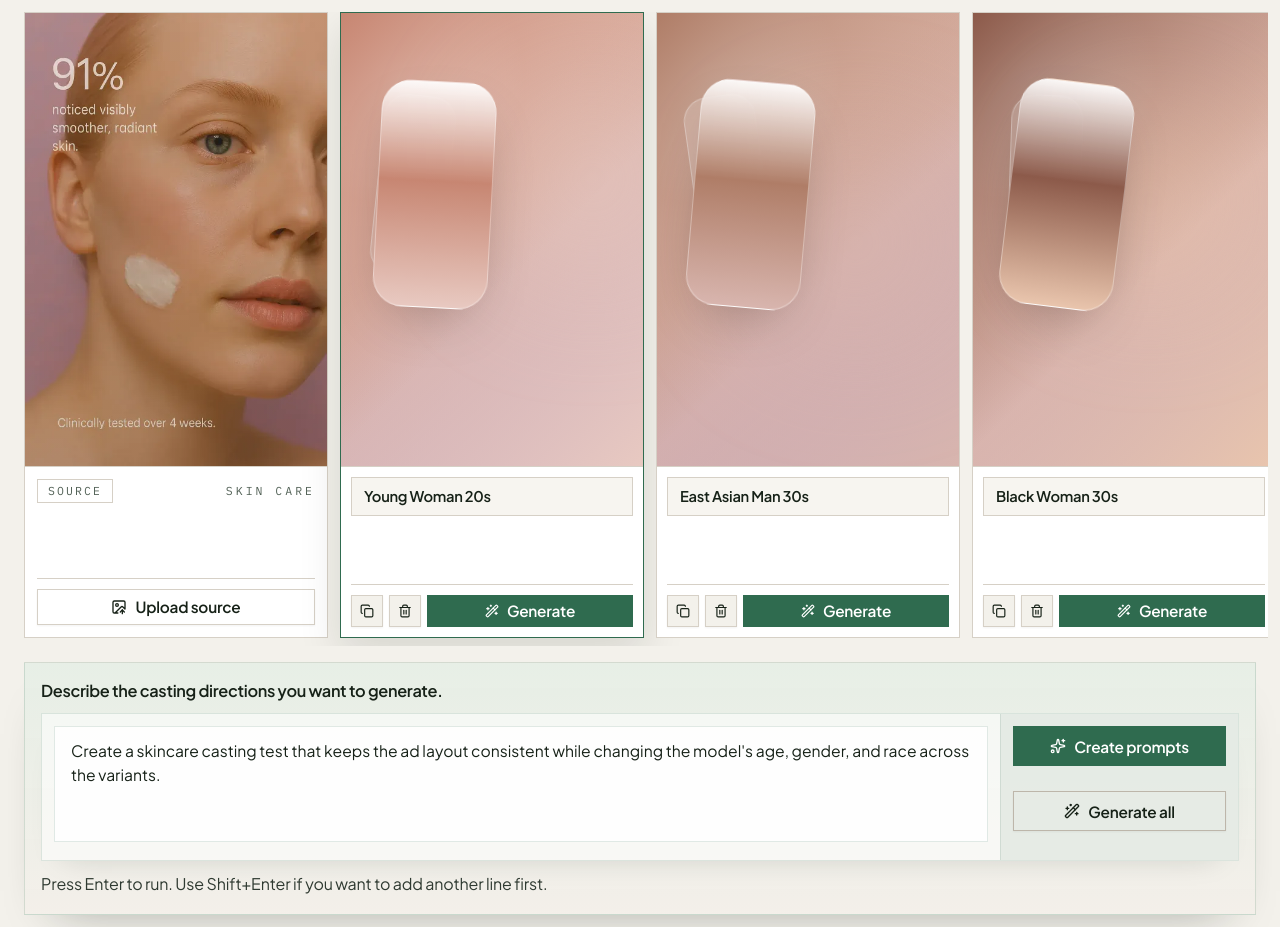
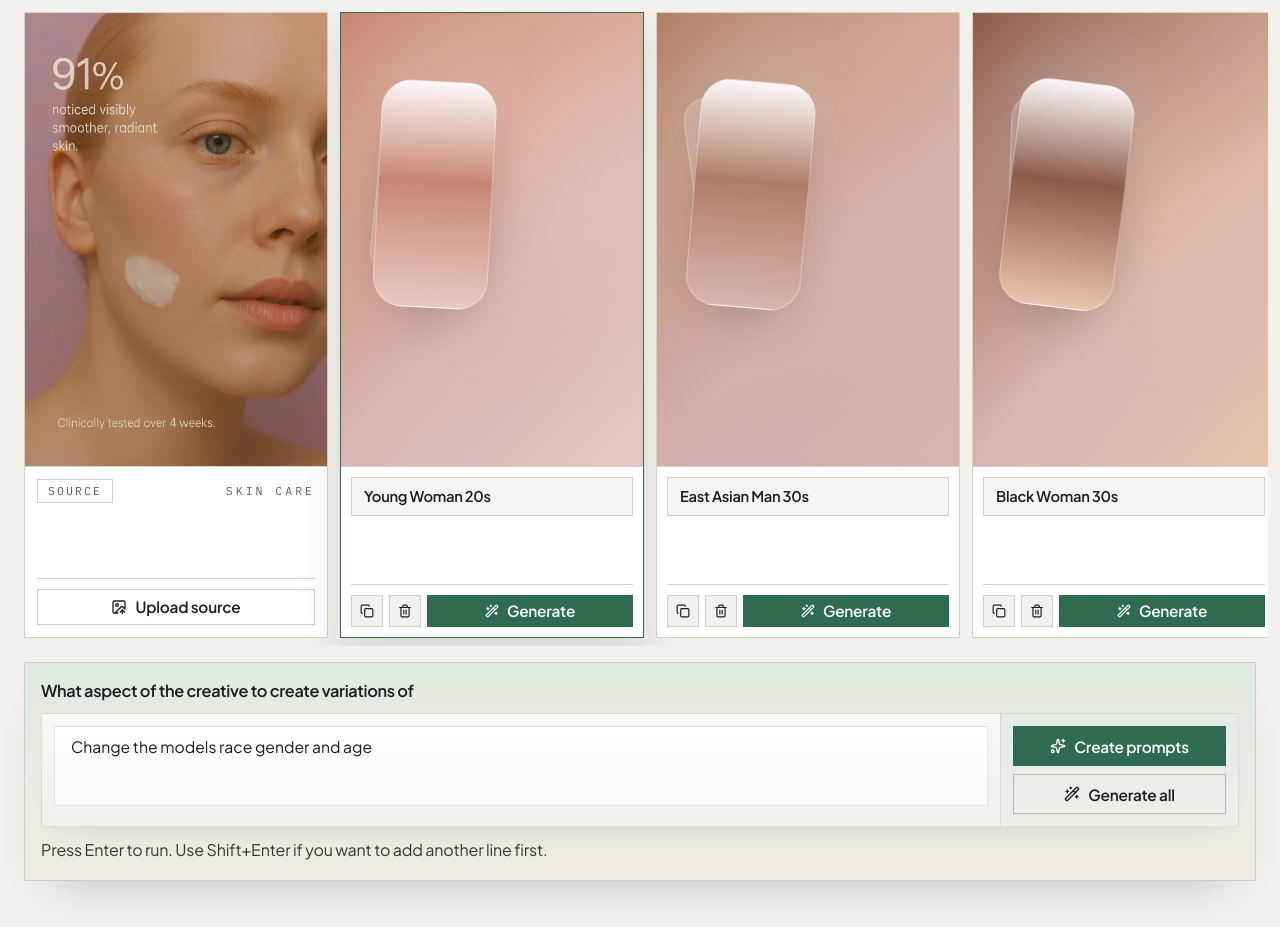
Before and after one commit to 1aday/creative-variant-sheet, a Next.js app: page / in a window 1280 px wide. After the commit the page ends 893 px from the top, so only its background shows below. Built offline with nearby package versions, Linux system fonts and the light colour scheme.

Commit message:
Polish creative variants prompt copy

```diff
--- a/src/components/creative-variants-demo.tsx
+++ b/src/components/creative-variants-demo.tsx
@@ -139,7 +139,7 @@ type GenerationJob = {
 const MAX_ROWS = 5;
 const MAX_PARALLEL_IMAGE_GENERATIONS = MAX_ROWS;
 const DEFAULT_PROMPT =
-  "Create a skincare casting test that keeps the ad layout consistent while changing the model's age, gender, and race across the variants.";
+  "Change the models race gender and age";
 const PLAN_REVEAL_BASE_DELAY_MS = 120;
 const PLAN_REVEAL_PER_GLYPH_MS = 16;
 const PLAN_REVEAL_MAX_DELAY_MS = 420;
@@ -149,7 +149,7 @@ const MAX_SOURCE_UPLOAD_DATA_URL_LENGTH = 3_500_000;
 const cardCompactTitleClass =
   "text-[0.92rem] font-semibold leading-[1.18] tracking-[-0.02em] text-[var(--ink-strong)]";
 const plannerInputClassName =
-  "min-h-[116px] w-full resize-none border border-[rgba(47,107,79,0.14)] bg-[rgba(255,255,255,0.9)] px-4 py-3 text-[0.98rem] leading-6 text-[var(--ink-strong)] outline-none transition placeholder:text-[var(--ink-subtle)] focus:border-[var(--accent-strong)] focus:bg-white focus:shadow-[0_0_0_3px_rgba(47,107,79,0.08)]";
+  "min-h-[80px] w-full resize-none border border-[rgba(47,107,79,0.15)] bg-[linear-gradient(180deg,rgba(255,255,255,0.96),rgba(248,251,247,0.92))] px-4 py-2.5 text-[0.98rem] leading-5 text-[var(--ink-strong)] outline-none transition placeholder:text-[var(--ink-subtle)] focus:border-[var(--accent-strong)] focus:bg-white focus:shadow-[0_0_0_3px_rgba(47,107,79,0.08)]";
 
 const sourceOptions: DemoSource[] = [
   {
@@ -1619,13 +1619,13 @@ export function CreativeVariantsDemo() {
         </div>
       </div>
 
-      <div className="sticky top-3 z-20 border border-[rgba(47,107,79,0.16)] bg-[linear-gradient(180deg,rgba(230,238,229,0.96),rgba(243,239,233,0.98))] p-3 shadow-[0_24px_46px_-32px_rgba(18,28,20,0.4)] backdrop-blur-sm sm:top-4 sm:p-4">
+      <div className="sticky top-3 z-20 border border-[rgba(47,107,79,0.18)] bg-[linear-gradient(180deg,rgba(224,235,223,0.98),rgba(239,235,227,0.99))] p-3 shadow-[0_24px_46px_-32px_rgba(18,28,20,0.32)] backdrop-blur-sm sm:top-4 sm:p-4">
         <div className="space-y-2.5">
           <p className="text-[1.02rem] font-semibold tracking-[-0.02em] text-[var(--ink-strong)]">
-            Describe the casting directions you want to generate.
+            What aspect of the creative to create variations of
           </p>
 
-          <div className="overflow-hidden border border-[rgba(47,107,79,0.14)] bg-[rgba(255,255,255,0.56)] shadow-[0_16px_30px_-24px_rgba(18,28,20,0.22)]">
+          <div className="overflow-hidden border border-[rgba(47,107,79,0.16)] bg-[linear-gradient(180deg,rgba(251,252,249,0.82),rgba(239,245,237,0.72))] shadow-[0_16px_30px_-24px_rgba(18,28,20,0.18)]">
             <div className="flex flex-col lg:flex-row lg:items-stretch">
               <label className="min-w-0 flex-1 p-2.5 sm:p-3">
                 <textarea
@@ -1642,7 +1642,7 @@ export function CreativeVariantsDemo() {
                 />
               </label>
 
-              <div className="grid gap-2 border-t border-[rgba(47,107,79,0.12)] bg-[rgba(223,231,223,0.72)] p-2.5 sm:grid-cols-2 sm:p-3 lg:w-[238px] lg:grid-cols-1 lg:border-l lg:border-t-0">
+              <div className="grid gap-2 border-t border-[rgba(47,107,79,0.12)] bg-[linear-gradient(180deg,rgba(227,235,226,0.92),rgba(236,240,232,0.82))] p-2.5 sm:grid-cols-2 sm:p-3 lg:w-[238px] lg:grid-cols-1 lg:border-l lg:border-t-0">
                 <Button
                   onClick={() => void handlePlannerApply()}
                   className="type-button-label ui-button-primary h-10 w-full justify-center rounded-none px-4"
```
